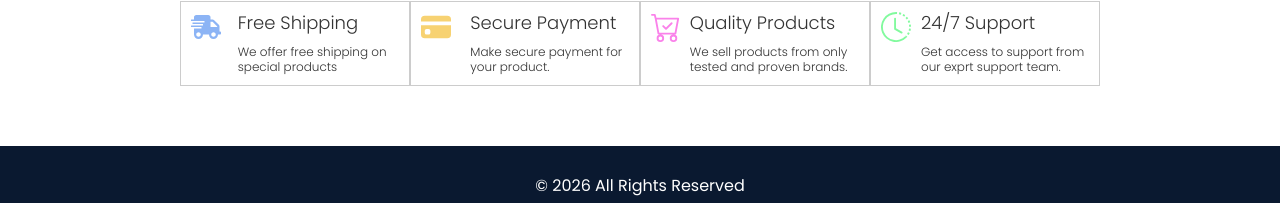
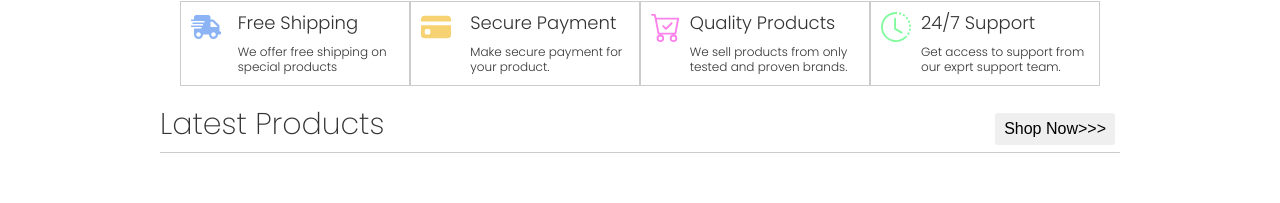
Before and after one commit to kevinkalenga/Shopito_Project, a React (Create React App) app in the folder frontend/: page / in a window 1280 px wide. Shown: the part 839-1042 px from the top of the page. Built offline with nearby package versions, Linux system fonts and the light colour scheme.

Commit message:
Page Heading Component

```diff
--- a/frontend/src/pages/home/Home.js
+++ b/frontend/src/pages/home/Home.js
@@ -2,6 +2,20 @@
 import Slider from '../../components/slider/Slider'
 import "./Home.scss"
 import HomeInfoBox from './HomeInfoBox'
+
+const PageHeading = ({heading, btnText}) => {
+  return (
+    <>
+     <div className='--flex-between'>
+        <h2 className='--fw-thin'>{heading}</h2>
+        <button className='--btn'>
+           {btnText}
+        </button>
+     </div>
+     <div className='--hr'></div>
+    </>
+  )
+}
 
 const Home = () => {
   return (
@@ -10,6 +24,7 @@
       <section>
           <div className='container'>
             <HomeInfoBox />
+            <PageHeading heading={"Latest Products"} btnText={"Shop Now>>>"}/>
           </div>
       </section>
     </>
```
